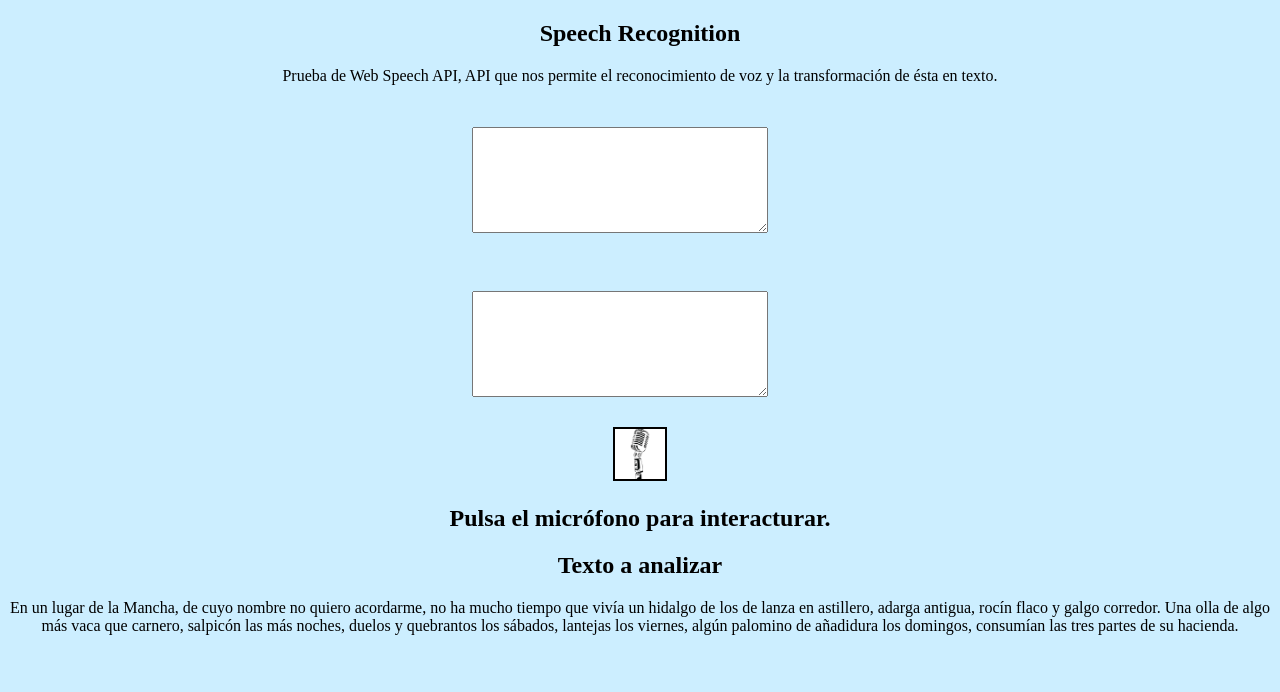
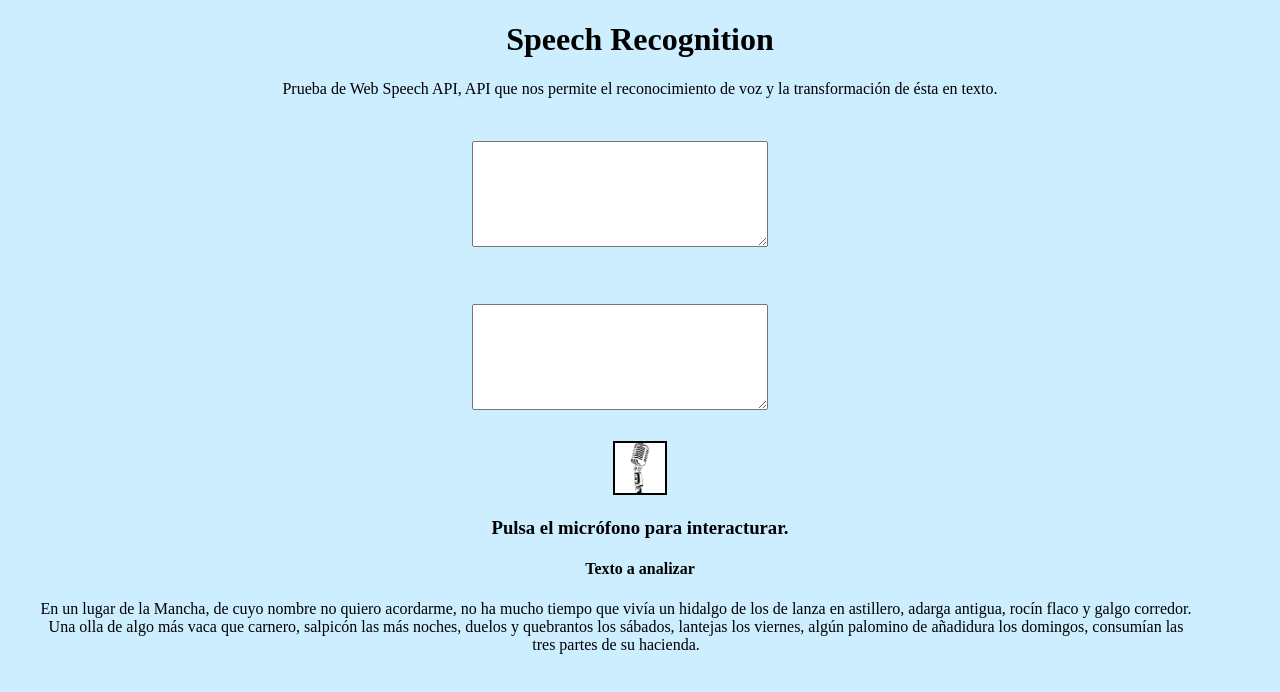
Before and after one commit to KevMCh/SpeechRecognition, a plain HTML site: page index.html in a window 1280 px wide. Drawn offline with Linux system fonts and the light colour scheme.

Commit message:
Cambios visuales

```diff
--- a/css/global.css
+++ b/css/global.css
@@ -25,6 +25,13 @@ textarea{
   height: 50px;
 }
 
+#pTexto{
+
+  margin-left: 2em;
+  margin-right: 5em;
+
+}
+
 .encontrado {
   background-color: yellow;
 }
--- a/index.html
+++ b/index.html
@@ -11,8 +11,7 @@
     <script type="text/javascript" src="SP.js"></script>
 </head>
 <body>
-    <h2>Speech Recognition</h2>
-
+    <h1>Speech Recognition</h1>
     <p> Prueba de Web Speech API, API que nos permite el reconocimiento de voz y la transformación de ésta en texto. </p>
 
     <section>
@@ -21,11 +20,11 @@
         <textarea id="finalTranscript"></textarea>
         <div>
           <img id="mic" src="./images/mic.png">
-          <h2> Pulsa el micrófono para interacturar. </h2>
+          <h3> Pulsa el micrófono para interacturar. </h3>
         </div>
     </section>
     <section>
-      <h2>Texto a analizar</h2>
+      <h4>Texto a analizar</h4>
       <p id="pTexto">En un lugar de la Mancha, de cuyo nombre no quiero acordarme, no ha mucho tiempo que vivía un hidalgo de los de lanza en astillero, adarga antigua, rocín flaco y galgo corredor. Una olla de algo más vaca que carnero, salpicón las más noches, duelos y quebrantos los sábados, lantejas los viernes, algún palomino de añadidura los domingos, consumían las tres partes de su hacienda.</p>
     </section>
 </body>
```
